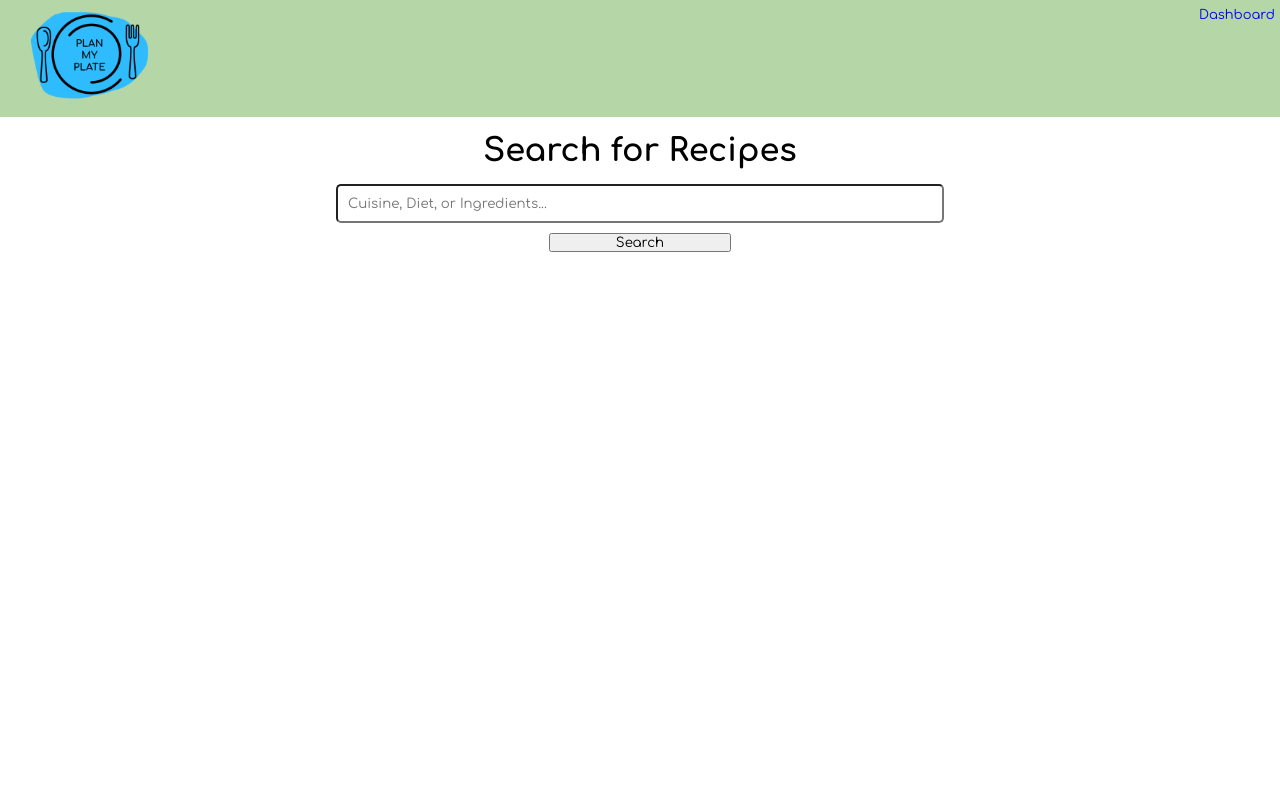
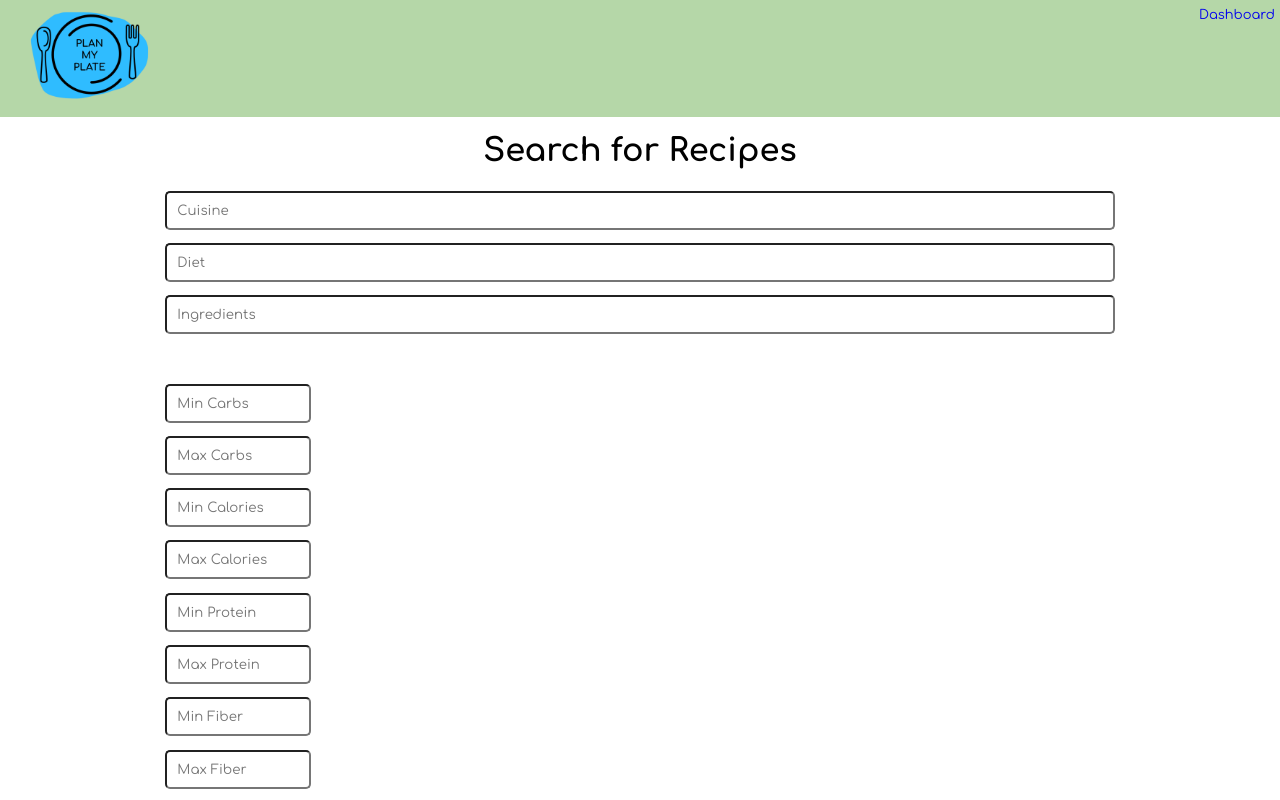
Before and after one commit to PlanMyPlate/pmp_fe, a React (Create React App) app: page /search in a window 1280 px wide. Shown: the top 800 px of the page. Built offline with nearby package versions, Linux system fonts and the light colour scheme.

Commit message:
Add inputs to form

```diff
--- a/src/components/Search/Search.css
+++ b/src/components/Search/Search.css
@@ -8,14 +8,13 @@
   padding: 1em;
 }
 
-.cuisine-search {
-  margin: auto;
-  width: 50%;
-}
-
 .search-recipe-button {
   margin: auto;
   margin-top: 10px;
   width: 15%;
   text-align: center;
 }
+
+input[type=number] {
+  width: 12%;
+}
--- a/src/components/Search/Search.js
+++ b/src/components/Search/Search.js
@@ -2,15 +2,38 @@ import React, {useState} from 'react';
 import './Search.css';
 
 function Search() {
-  const [cuisine, setCuisine] = useState('');
+  const [formData, setFormData] = useState(
+    {
+      cuisine: "",
+      diet: "",
+      includeIngredients: "",
+      minProtein: "",
+      maxProtein: "",
+      minCarbs: "",
+      maxCarbs: "",
+      minCalories: "",
+      maxCalories: "",
+      minFiber: "",
+      maxFiber: "",
+      minSugar: "",
+      maxSugar: ""
+    }
+  );
+
+  const [searchedRecipes, setSearchedRecipes] = useState([])
 
 
   const handleChange = (event) => {
-    const {value} = event.target
-    setCuisine(value);
+    const {name, value} = event.target
+    setFormData(prevFormData => {
+      return {
+        ...prevFormData,
+        [name]: value
+      }
+    });
   }
 
-  const handleSubmit = () => {
+  const handleSubmit = (formData) => {
 
   }
 
@@ -19,14 +42,141 @@ function Search() {
       <h1>Search for Recipes</h1>
       <form className="form" onSubmit={handleSubmit}>
         <input
-          className="cuisine-search"
           type="text"
-          size="35"
-          placeholder="Cuisine, Diet, or Ingredients..."
+          placeholder="Cuisine"
           onChange={handleChange}
-          name="search"
-          value={cuisine}
+          name="cuisine"
+          value={formData.cuisine}
         />
+
+        <input
+          type="text"
+          placeholder="Diet"
+          onChange={handleChange}
+          name="diet"
+          value={formData.diet}
+        />
+
+        <input
+          type="text"
+          placeholder="Ingredients"
+          onChange={handleChange}
+          name="includeIngredients"
+          value={formData.includeIngredients}
+        /><br></br><br></br>
+
+
+        {/* CARBS */}
+        <input
+          type="number"
+          min="0"
+          max="100"
+          size="10"
+          placeholder="Min Carbs"
+          onChange={handleChange}
+          name="minCarbs"
+          value={formData.minCarbs}
+        />
+        <input
+          type="number"
+          min="0"
+          max="500"
+          size="10"
+          placeholder="Max Carbs"
+          onChange={handleChange}
+          name="maxCarbs"
+          value={formData.maxCarbs}
+        />
+
+        {/* CALORIES */}
+        <input
+          type="number"
+          min="0"
+          max="100"
+          size="10"
+          placeholder="Min Calories"
+          onChange={handleChange}
+          name="minCalories"
+          value={formData.minCalories}
+        />
+        <input
+          type="number"
+          min="0"
+          max="500"
+          size="10"
+          placeholder="Max Calories"
+          onChange={handleChange}
+          name="maxCalories"
+          value={formData.maxCalories}
+        />
+
+        {/* PROTEIN */}
+        <input
+          type="number"
+          min="0"
+          max="100"
+          size="10"
+          placeholder="Min Protein"
+          onChange={handleChange}
+          name="minProtein"
+          value={formData.minProtein}
+        />
+        <input
+          type="number"
+          min="0"
+          max="500"
+          size="10"
+          placeholder="Max Protein"
+          onChange={handleChange}
+          name="maxProtein"
+          value={formData.maxProtein}
+        />
+
+        {/* FIBER */}
+        <input
+          type="number"
+          min="0"
+          max="100"
+          size="10"
+          placeholder="Min Fiber"
+          onChange={handleChange}
+          name="minFiber"
+          value={formData.minFiber}
+        />
+        <input
+          type="number"
+          min="0"
+          max="500"
+          size="10"
+          placeholder="Max Fiber"
+          onChange={handleChange}
+          name="maxFiber"
+          value={formData.maxFiber}
+        />
+
+        {/* SUGAR */}
+        <input
+          type="number"
+          min="0"
+          max="100"
+          size="10"
+          placeholder="Min Sugar"
+          onChange={handleChange}
+          name="minSugar"
+          value={formData.minSugar}
+        />
+        <input
+          type="number"
+          min="0"
+          max="500"
+          size="10"
+          placeholder="Max Sugar"
+          onChange={handleChange}
+          name="maxSugar"
+          value={formData.maxSugar}
+        />
+
+
         <button className="search-recipe-button" type="submit" onClick={handleSubmit}>Search</button>
       </form>
     </div>
```
